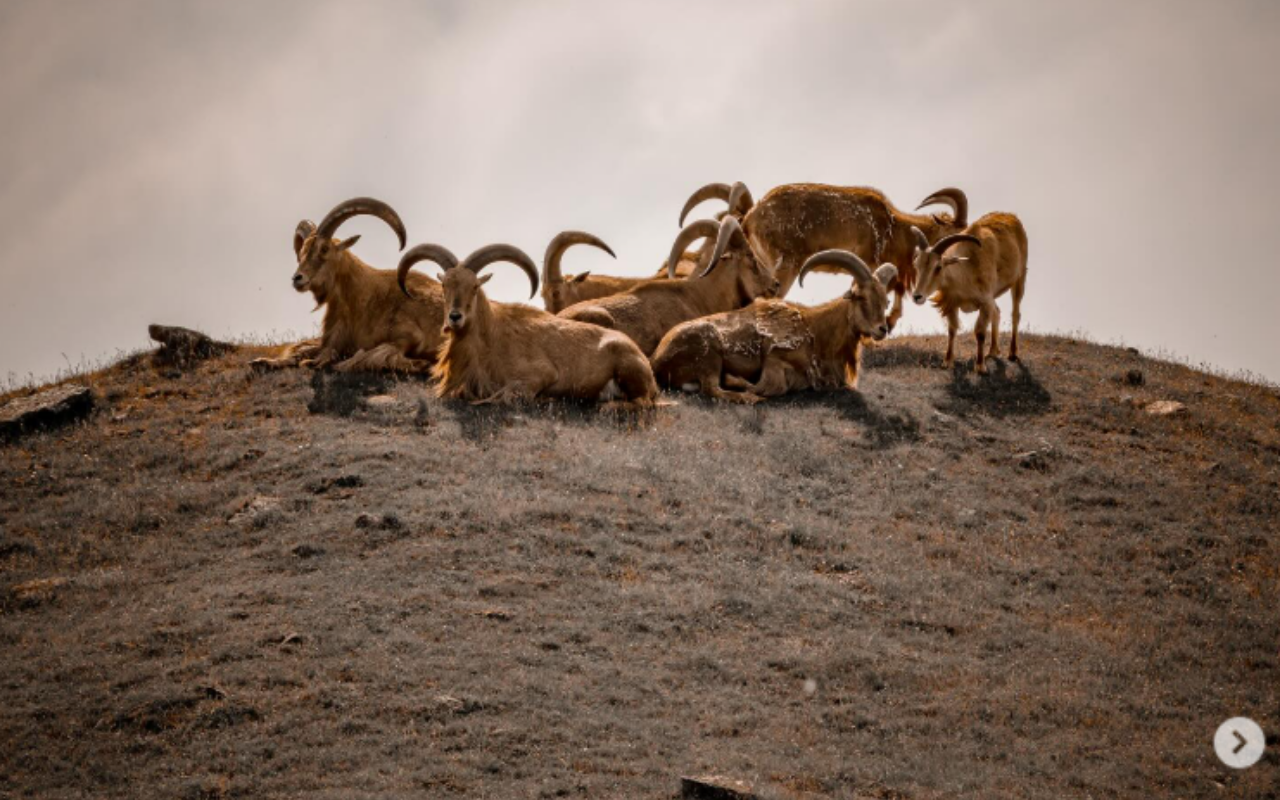
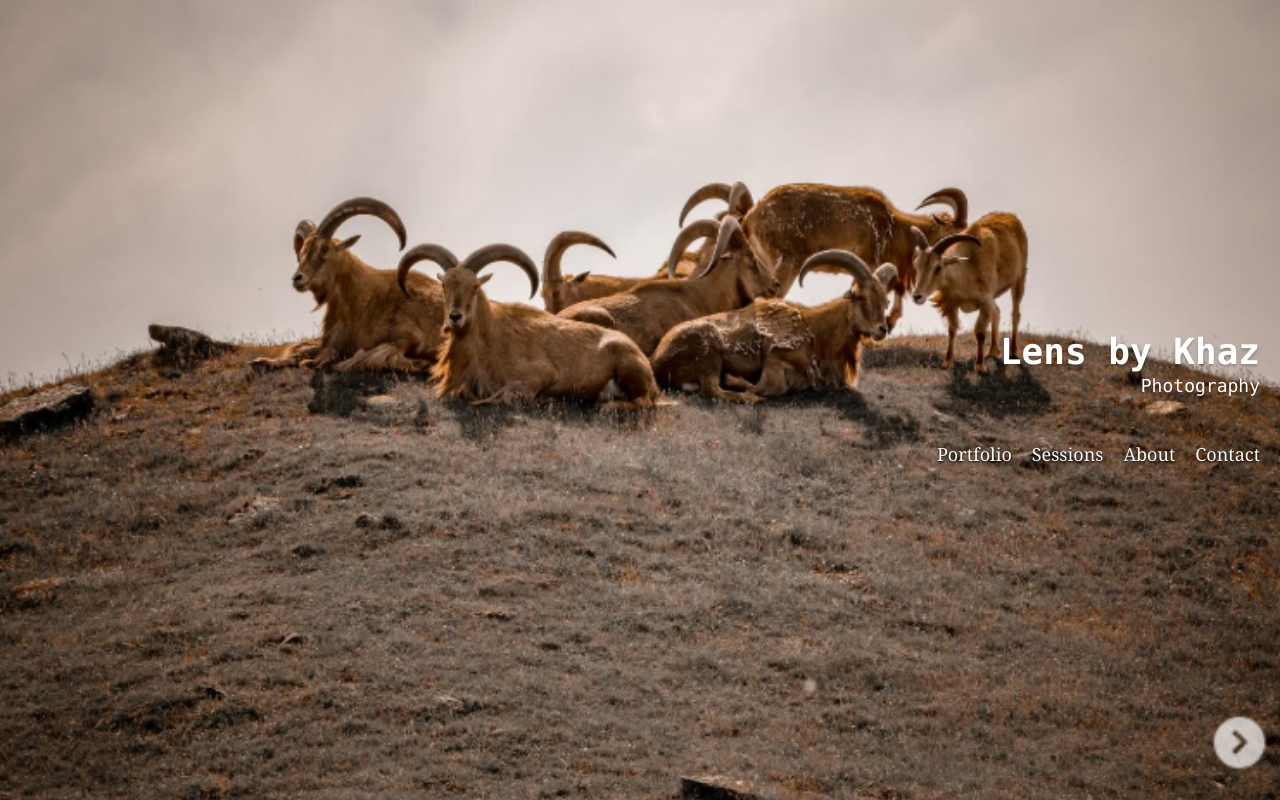
Before and after one commit to daynamariejpembie/lensbykhaz, a Next.js app: page / in a window 1280 px wide. Built offline with nearby package versions, Linux system fonts and the light colour scheme.

Commit message:
Add and design Navigation Bar

```diff
--- /dev/null
+++ b/src/app/Components/Navigation/About/page.js
@@ -0,0 +1,5 @@
+export default function About() {
+    return (
+        <div>About</div>
+    )
+}
--- /dev/null
+++ b/src/app/Components/Navigation/Navigation.js
@@ -0,0 +1,28 @@
+import Link from "next/link";
+
+export default function Navigation() {
+    return (
+        <div>
+            <nav className="w-full flex justify-center md:justify-end">
+                <ul className="flex gap-5 text-stone-50 text-lg text-shadow-md/40 font-serif md:p-5">
+                  <Link
+                  href="./Portfolio"
+                  className="hover:text-shadow-lg/80"
+                  ><li>Portfolio</li></Link>
+                  <Link
+                  href="./Sessions"
+                  className="hover:text-shadow-lg/80"
+                  ><li>Sessions</li></Link>
+                  <Link
+                  href="./About"
+                  className="hover:text-shadow-lg/80"
+                  ><li>About</li></Link>
+                  <Link
+                  href="./Contact"
+                  className="hover:text-shadow-lg/80"
+                  ><li>Contact</li></Link>
+                </ul>
+            </nav>
+        </div>
+    )
+}
--- /dev/null
+++ b/src/app/Components/Navigation/Sessions/page.js
@@ -0,0 +1,5 @@
+export default function SessionInfo() {
+    return (
+        <div>SessionInfo</div>
+    )
+}
--- a/src/app/page.js
+++ b/src/app/page.js
@@ -1,8 +1,17 @@
 import Image from "next/image";
+import Navigation from "./Components/Navigation/Navigation";
 
 export default function Home() {
   return (
-    <div className="bg-[url('./Images/goat-mobile.png')] bg-cover h-screen lg:bg-[url('./Images/goats.png')] bg-center">
+    <div className="bg-[url('./Images/goat-mobile.png')] bg-cover h-screen md:bg-[url('./Images/goats.png')] bg-center flex flex-col">
+      <div className="flex flex-col space-y-120 md:space-y-0 h-full justify-center">
+        <div className="flex flex-col w-full items-end p-5 text-shadow-lg">
+          <h1 className="font-extrabold text-white text-4xl font-mono">Lens by Khaz</h1>
+          <h2 className="text-white text-lg font-mono">Photography</h2>
+        </div>
+         <Navigation />
+      </div>
+
     </div>
   );
 }
```
Also changed, not shown: src/app/Components/Navigation/Contact/page.js (added), src/app/Components/Navigation/Portfolio/page.js (added), src/app/Components/Socials/Socials.js (added).
